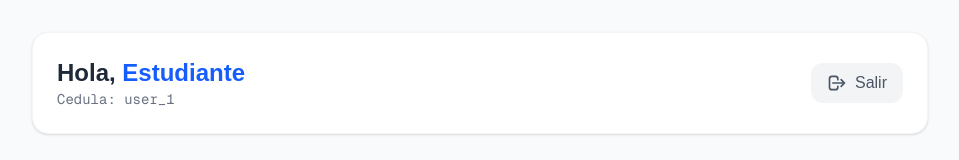
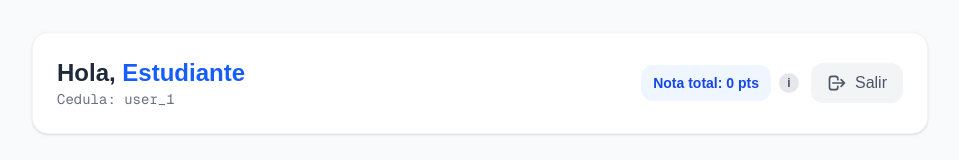
Before and after one commit to JLexander9511/L2Notas, a Next.js app: page /dashboard in a window 1280 px wide. Shown: the top 160 px of the page, without its empty margins (160-1119 px from the left). Built offline with nearby package versions, Linux system fonts and the light colour scheme; no server answers; the database is empty; sample sign-in values are in the browser's storage.

Commit message:
Fix dashboard weighted total display

```diff
--- a/app/dashboard/page.tsx
+++ b/app/dashboard/page.tsx
@@ -18,10 +18,32 @@ interface StudentData {
   notas: Nota[];
 }
 
+const evaluacionesPorUnidad = [
+  { unidad: "Unidad 1 - Fundamentos de Python", puntos: 2 },
+  { unidad: "Unidad 2 - Algoritmos de ordenamiento y busqueda", puntos: 1 },
+  { unidad: "Unidad 2.1 - Laboratorio 1 - Ordenamiento y Busqueda", puntos: 1 },
+  { unidad: "Unidad 3 - Manejo avanzado de archivos y E/S", puntos: 1 },
+  { unidad: "Unidad 3.2 - Laboratorio 2 - Manejo avanzado de archivos y E/S", puntos: 1 },
+  { unidad: "Unidad 4 - Programacion orientada a objetos", puntos: 3 },
+  { unidad: "Unidad 5 - Introduccion al procesamiento grafico o visualizacion de datos", puntos: 2 },
+  { unidad: "Unidad 6 - Generacion de contenido con IA", puntos: 2 },
+  { unidad: "Unidad 6.3 - Laboratorio 3 - Generacion de contenido con IA", puntos: 1 },
+  { unidad: "Unidad 7 - Proyecto Final", puntos: 3 },
+  { unidad: "Unidad 7.1 - Laboratorio 4 -Avances proyecto en laboratorio, documentacion y entrevistas", puntos: 2 },
+];
+
+const evaluacionPorUnidad = new Map(
+  evaluacionesPorUnidad.map((item) => [item.unidad, item.puntos])
+);
+
+const convertirNota = (notaBase20: number, peso: number) =>
+  Number((((notaBase20 || 0) / 20) * peso).toFixed(2));
+
 export default function StudentDashboard() {
   const { user, loading } = useAuth();
   const [studentData, setStudentData] = useState<StudentData | null>(null);
   const [loadingData, setLoadingData] = useState(true);
+  const [totalNota, setTotalNota] = useState(0);
   const router = useRouter();
 
   // 1. Protección de ruta y carga de datos
@@ -41,6 +63,13 @@ export default function StudentDashboard() {
           if (docSnap.exists()) {
             const data = docSnap.data() as StudentData;
             setStudentData(data);
+
+            const sum = (data.notas || []).reduce((acc, nota) => {
+              const peso = evaluacionPorUnidad.get(nota.unidad) || 0;
+              const notaEquivalente = convertirNota(Number(nota.puntos) || 0, peso);
+              return acc + notaEquivalente;
+            }, 0);
+            setTotalNota(Number(sum.toFixed(2)));
           } else {
             console.log("No se encontró el documento del estudiante");
           }
@@ -81,6 +110,20 @@ export default function StudentDashboard() {
             </h1>
             <p className="text-sm text-gray-500 font-mono">Cedula: {user?.uid}</p>
           </div>
+          <div className="flex items-center gap-3">
+            <div className="flex items-center gap-2">
+              <div className="px-3 py-2 rounded-xl bg-blue-50 text-blue-700 font-semibold text-sm">
+                Nota total: {totalNota} pts
+              </div>
+              <div className="relative group">
+                <span className="flex h-5 w-5 items-center justify-center rounded-full bg-gray-200 text-gray-600 text-xs font-bold cursor-help">
+                  i
+                </span>
+                <div className="absolute right-0 top-7 z-10 hidden w-64 rounded-xl bg-gray-800 text-white p-3 text-xs shadow-lg group-hover:block">
+                  Recuerde sumar el punto (1) de la actividad complementaria, si usted la tiene acreditada
+                </div>
+              </div>
+            </div>
             <button
               onClick={handleLogout}
               className="flex items-center gap-2 px-4 py-2 bg-gray-100 hover:bg-red-50 hover:text-red-600 text-gray-600 rounded-xl transition-all duration-200 font-medium"
@@ -90,6 +133,7 @@ export default function StudentDashboard() {
               </svg>
               Salir
             </button>
+          </div>
         </header>
 
         {/* Grid de Notas Individuales */}
```
Also changed, not shown: 1 other file (tests, documents, lock files or other folders). Lines whose indentation alone changed are shown as unchanged.
